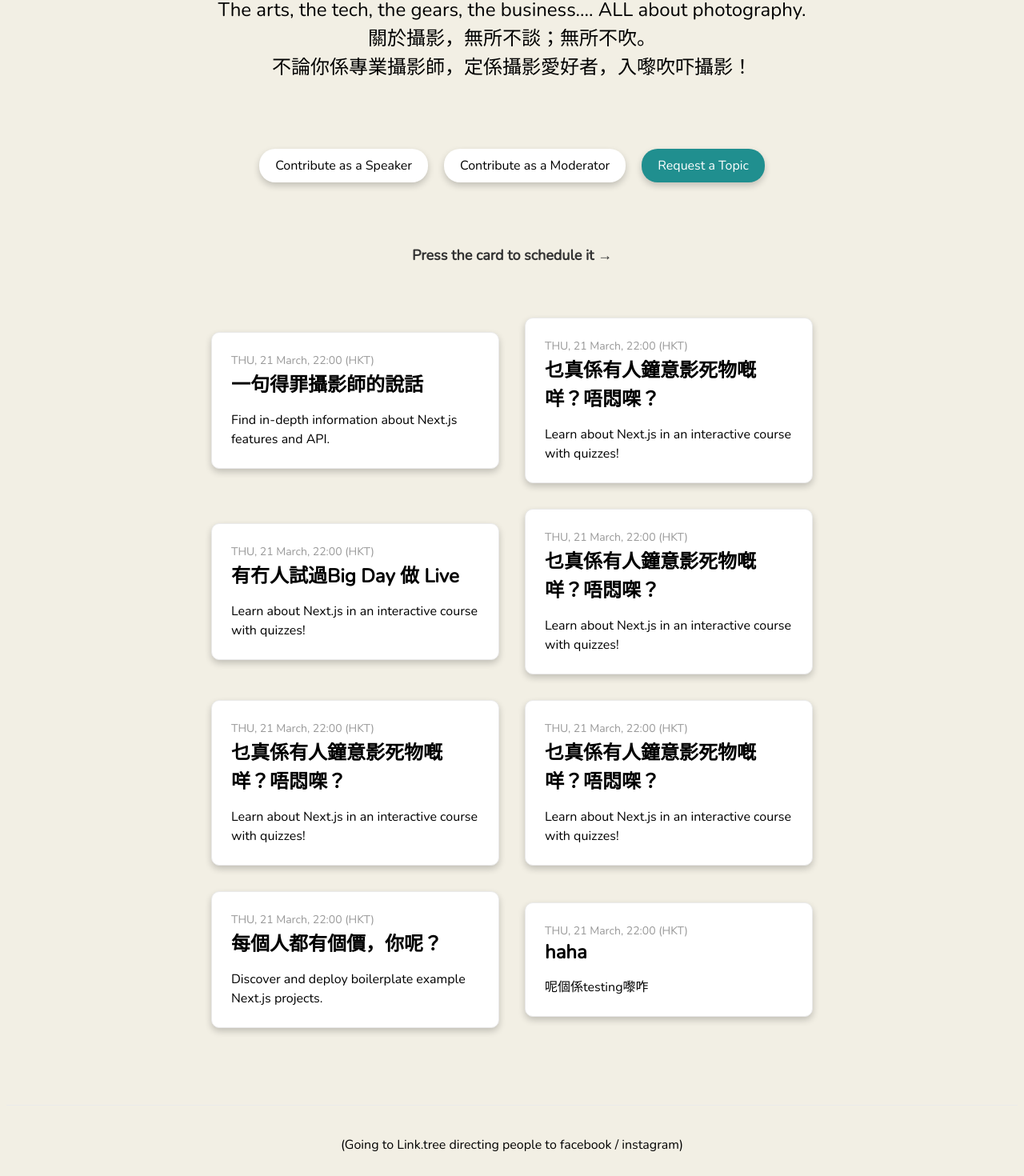
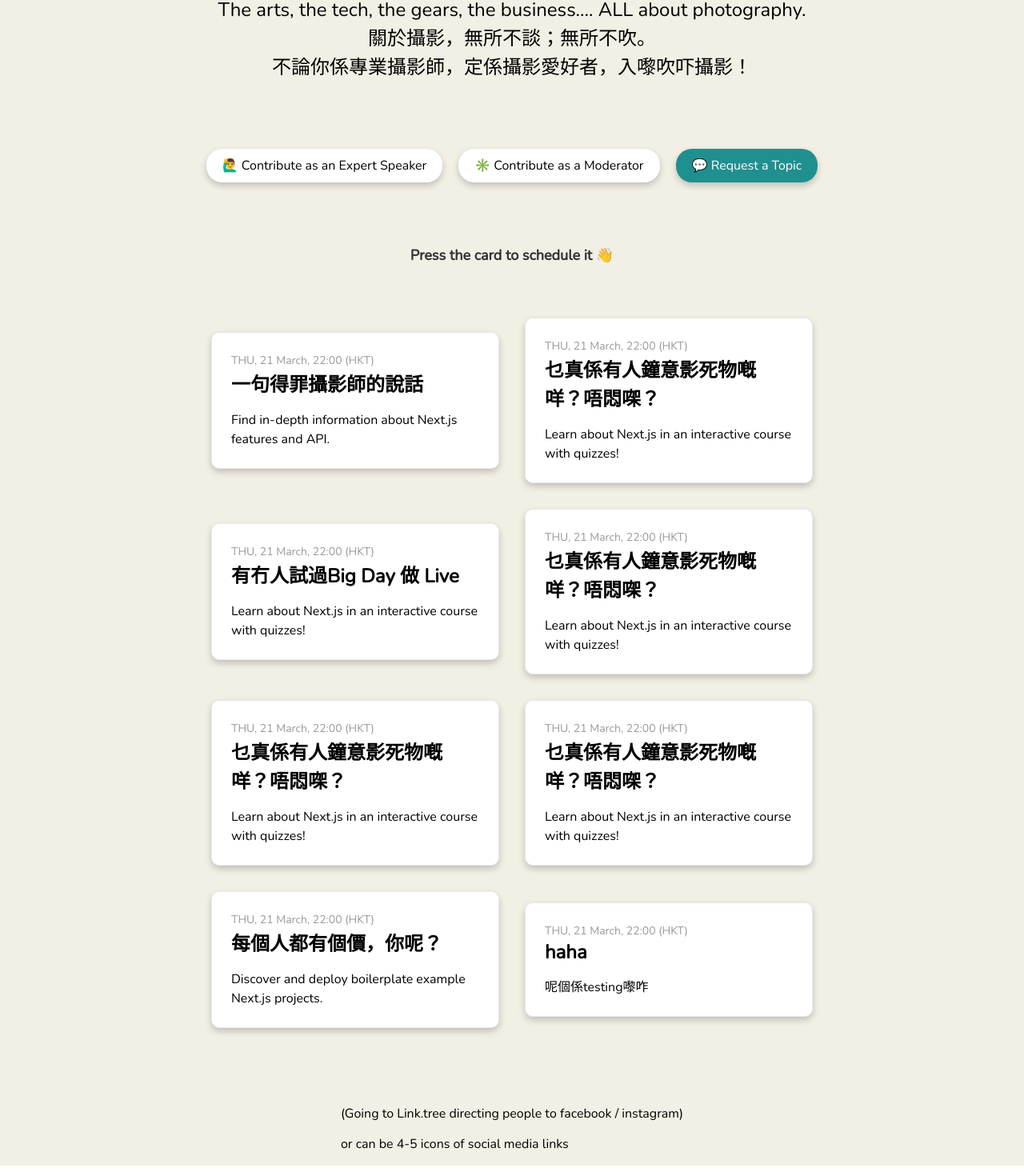
Before and after one commit to Chilap/ch-app, a Next.js app: page / in a window 1280 px wide. Shown: the part 184-1654 px from the top of the page at 80% size. Built offline with nearby package versions, Linux system fonts and the light colour scheme.

Commit message:
icons added

```diff
--- a/pages/index.js
+++ b/pages/index.js
@@ -16,22 +16,26 @@ export default function Home() {
         The arts, the tech, the gears, the business.... ALL about photography.<br/>關於攝影，無所不談；無所不吹。 <br/> 不論你係專業攝影師，定係攝影愛好者，入嚟吹吓攝影！
         </p>
         <row className = 'contributing-row'>
-          <a className = 'contributing-btn' href='https://forms.gle/qoL5Kx8sG8hneozh9' target="_blank">Contribute as a Speaker</a>
-          <a className = 'contributing-btn ' href='https://forms.gle/s5Td6AwUujQTMj6D7' target="_blank">Contribute as a Moderator</a>
-          <a className = 'contributing-btn contributing-btn-color' href='https://forms.gle/qRm7hw1d5B6CvnXQA' target="_blank">Request a Topic</a>
+          <a className = 'contributing-btn' href='https://forms.gle/qoL5Kx8sG8hneozh9' target="_blank">🙋‍♂️ Contribute as an Expert Speaker</a>
+          <a className = 'contributing-btn ' href='https://forms.gle/s5Td6AwUujQTMj6D7' target="_blank">✳️ Contribute as a Moderator</a>
+          <a className = 'contributing-btn contributing-btn-color' href='https://forms.gle/qRm7hw1d5B6CvnXQA' target="_blank">💬 Request a Topic</a>
         </row>
         <div>
-          <h3 className="description grid-description">Press the card to schedule it &#8594;</h3>
+          <h3 className="description grid-description">Press the card to schedule it 👋</h3>
         <div className="grid">
           <a href="https://ios.joinclubhouse.com/event/MOGrvjO0" className="cardOfEvent" target="_blank">
+
             <p className="timeOfClub">
               THU, 21 March, 22:00 (HKT)
             </p>
+
             <h3>一句得罪攝影師的說話</h3>
             <p>Find in-depth information about Next.js features and API.</p>
           </a>
 
           <a href="https://ios.joinclubhouse.com/event/MOGrvjO0" className="cardOfEvent" target="_blank">
+
+
           <p className="timeOfClub">
               THU, 21 March, 22:00 (HKT)
             </p>
@@ -45,6 +49,8 @@ export default function Home() {
             <h3>有冇人試過Big Day 做 Live</h3>
             <p>Learn about Next.js in an interactive course with quizzes!</p>
           </a><a href="https://ios.joinclubhouse.com/event/MOGrvjO0" className="cardOfEvent" target="_blank">
+
+
           <p className="timeOfClub">
               THU, 21 March, 22:00 (HKT)
             </p>
@@ -56,7 +62,10 @@ export default function Home() {
             </p>
             <h3>乜真係有人鐘意影死物嘅咩？唔悶㗎？</h3>
             <p>Learn about Next.js in an interactive course with quizzes!</p>
-          </a><a href="https://ios.joinclubhouse.com/event/MOGrvjO0" className="cardOfEvent" target="_blank">
+          </a>
+          <a href="https://ios.joinclubhouse.com/event/MOGrvjO0" className="cardOfEvent" target="_blank">
+
+
           <p className="timeOfClub">
               THU, 21 March, 22:00 (HKT)
             </p>
@@ -91,7 +100,8 @@ export default function Home() {
         </div>
        </main>
 
-      <footer className='footer'>
+      <div className='footer'>
+        {/* Change to the div to footer -> 1line of icons */}
         <a
           href="https://www.instagram.com"
           target="_blank"
@@ -99,7 +109,9 @@ export default function Home() {
         >
           (Going to Link.tree directing people to facebook / instagram)
         </a>
-      </footer>
+        <br/>
+        <p>or can be 4-5 icons of social media links</p>
+      </div>
 
       <style jsx>{`
       @import url('https://fonts.googleapis.com/css2?family=Nunito&display=swap');
@@ -126,6 +138,10 @@ export default function Home() {
           margin: 50px;
         }
 
+        .clubIcon {
+          display: inline-block;
+          // float: right;
+        }
         .contributing-btn{
           background-color: #ffffff;
           margin: 10px;
```
